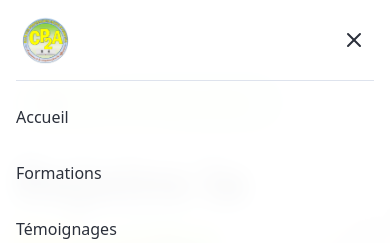
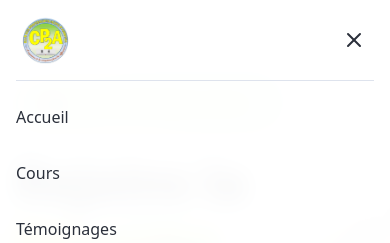
Before and after one commit to amorostodizara/cpaa-ambanja, a React (Vite) app: page / in a window 390 px wide. Both pictures are taken after a click on the button "Toggle menu". Shown: the top 243 px of the page. Built offline with nearby package versions, Linux system fonts and the light colour scheme; the HTML template or start-up script is replaced by a standard one.

Commit message:
modification formations en cours en scroll commit

```diff
--- a/src/components/Header.tsx
+++ b/src/components/Header.tsx
@@ -85,7 +85,7 @@ const Header = () => {
               onClick={() => scrollToSection("formations")}
               className="block w-full text-left text-foreground hover:text-primary transition-colors font-medium py-2"
             >
-              Formations
+              Cours
             </button>
             <button
               onClick={() => scrollToSection("temoignages")}
```
